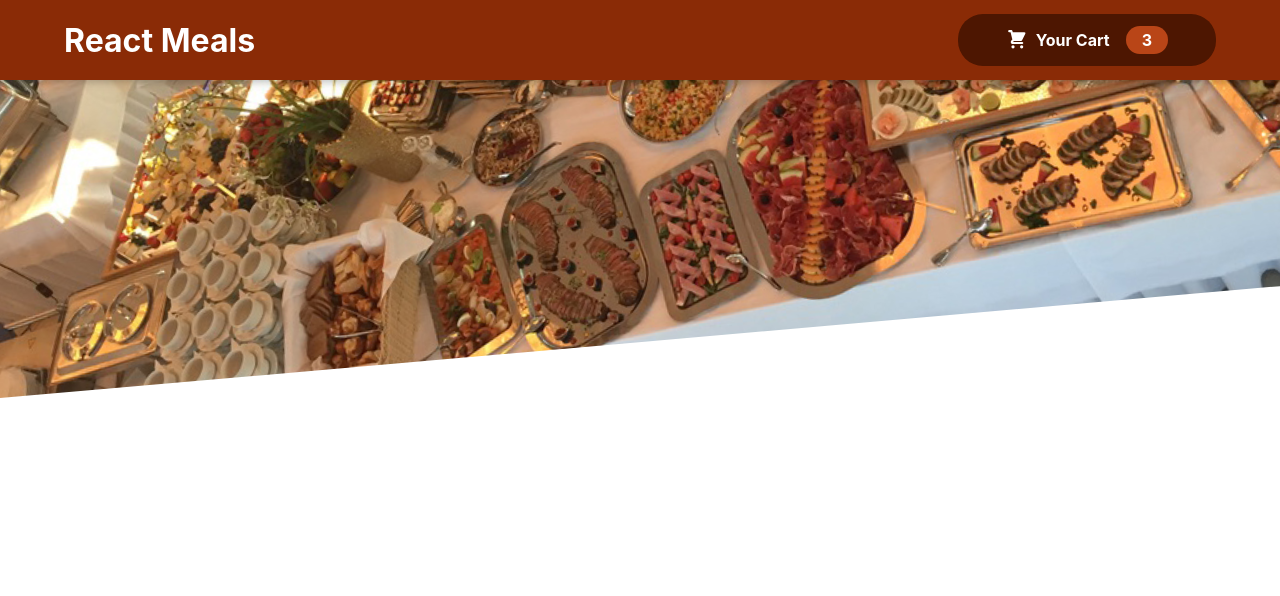
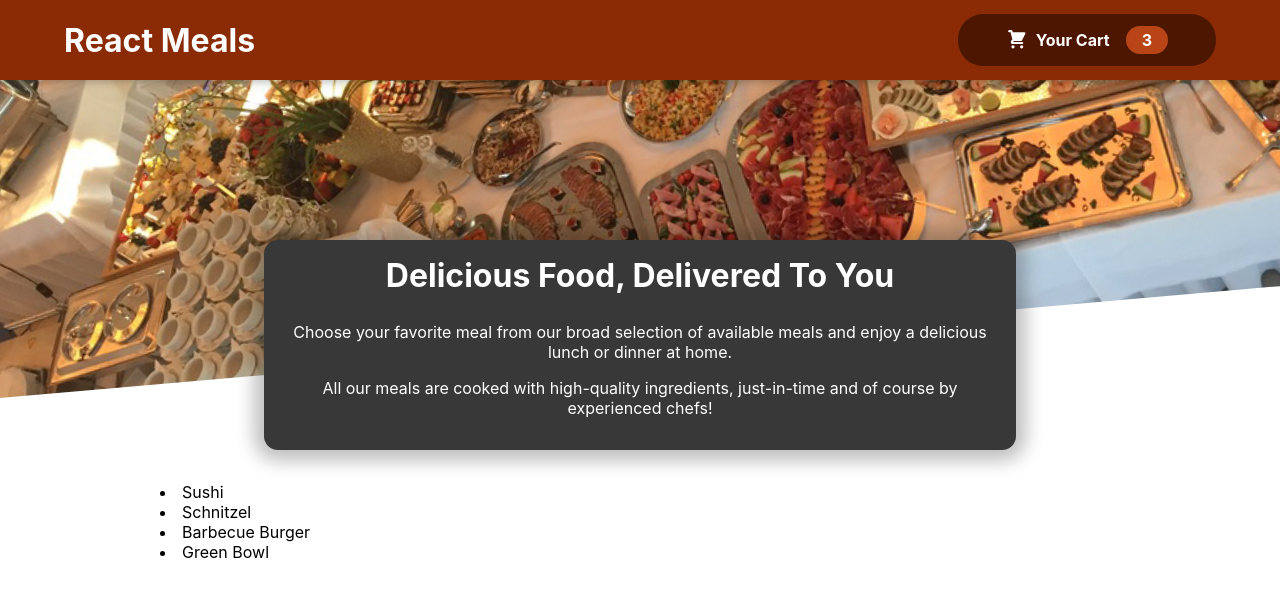
Before and after one commit to drronidz/react-the-complete-guide, a React (Create React App) app in the folder 10-building-food-order-app/: page / in a window 1280 px wide. Shown: the top 596 px of the page. Built offline with nearby package versions, Linux system fonts and the light colour scheme.

Commit message:
Adding Meals Component ...

```diff
--- a/10-building-food-order-app/src/App.js
+++ b/10-building-food-order-app/src/App.js
@@ -1,11 +1,15 @@
 import React, {Fragment} from "react";
 import Header from "./components/Layout/header/Header";
+import Meals from "./components/Meals/Meals";
 
 
 function App() {
   return (
     <Fragment>
       <Header/>
+      <main>
+          <Meals/>
+      </main>
     </Fragment>
   );
 }
--- /dev/null
+++ b/10-building-food-order-app/src/components/Meals/Meals.js
@@ -0,0 +1,16 @@
+
+import MealsSummary from "./meals-summary/MealsSummary";
+import AvailableMeals from "./available-meals/AvailableMeals";
+import React, {Fragment} from "react";
+
+
+const Meals = () => {
+    return (
+        <Fragment>
+            <MealsSummary/>
+            <AvailableMeals/>
+        </Fragment>
+    )
+}
+
+export default Meals
--- /dev/null
+++ b/10-building-food-order-app/src/components/Meals/available-meals/AvailableMeals.js
@@ -0,0 +1,15 @@
+import React from "react";
+import classes from './AvailableMeals.module.css'
+import DUMMY_MEALS from "../data/DUMMY_MEALS";
+
+const AvailableMeals = () => {
+    const mealsList = DUMMY_MEALS.map(meal => <li>{meal.name}</li>)
+
+    return (
+        <section className={classes.meals}>
+            {mealsList}
+        </section>
+    )
+}
+
+export default AvailableMeals
--- /dev/null
+++ b/10-building-food-order-app/src/components/Meals/available-meals/AvailableMeals.module.css
@@ -0,0 +1,24 @@
+.meals {
+    max-width: 60rem;
+    width: 90%;
+    margin: 2rem auto;
+    animation: meals-appear 1s ease-out forwards;
+}
+
+.meals ul {
+    list-style: none;
+    margin: 0;
+    padding: 0;
+}
+
+@keyframes meals-appear {
+    from {
+        opacity: 0;
+        transform: translateY(3rem);
+    }
+
+    to {
+        opacity: 1;
+        transform: translateY(0);
+    }
+}
--- /dev/null
+++ b/10-building-food-order-app/src/components/Meals/data/DUMMY_MEALS.js
@@ -0,0 +1,28 @@
+const DUMMY_MEALS = [
+    {
+        id: 'm1',
+        name: 'Sushi',
+        description: 'Finest fish and veggies',
+        price: 22.99,
+    },
+    {
+        id: 'm2',
+        name: 'Schnitzel',
+        description: 'A german specialty!',
+        price: 16.5,
+    },
+    {
+        id: 'm3',
+        name: 'Barbecue Burger',
+        description: 'American, raw, meaty',
+        price: 12.99,
+    },
+    {
+        id: 'm4',
+        name: 'Green Bowl',
+        description: 'Healthy...and green...',
+        price: 18.99,
+    },
+];
+
+export default DUMMY_MEALS
--- /dev/null
+++ b/10-building-food-order-app/src/components/Meals/meals-summary/MealsSummary.js
@@ -0,0 +1,20 @@
+import React from "react";
+import classes from './MealsSummary.module.css';
+
+const MealsSummary = () => {
+    return (
+        <section className={classes.summary}>
+            <h2>Delicious Food, Delivered To You</h2>
+            <p>
+                Choose your favorite meal from our broad selection of available meals
+                and enjoy a delicious lunch or dinner at home.
+            </p>
+            <p>
+                All our meals are cooked with high-quality ingredients, just-in-time and
+                of course by experienced chefs!
+            </p>
+        </section>
+    );
+};
+
+export default MealsSummary;
--- /dev/null
+++ b/10-building-food-order-app/src/components/Meals/meals-summary/MealsSummary.module.css
@@ -0,0 +1,18 @@
+.summary {
+    text-align: center;
+    max-width: 45rem;
+    width: 90%;
+    margin: auto;
+    margin-top: -10rem;
+    position: relative;
+    background-color: #383838;
+    color: white;
+    border-radius: 14px;
+    padding: 1rem;
+    box-shadow: 0 1px 18px 10px rgba(0, 0, 0, 0.25);
+}
+
+.summary h2 {
+    font-size: 2rem;
+    margin-top: 0;
+}
```
Also changed, not shown: 10-building-food-order-app/src/components/Meals/Meals.module.css (added).
